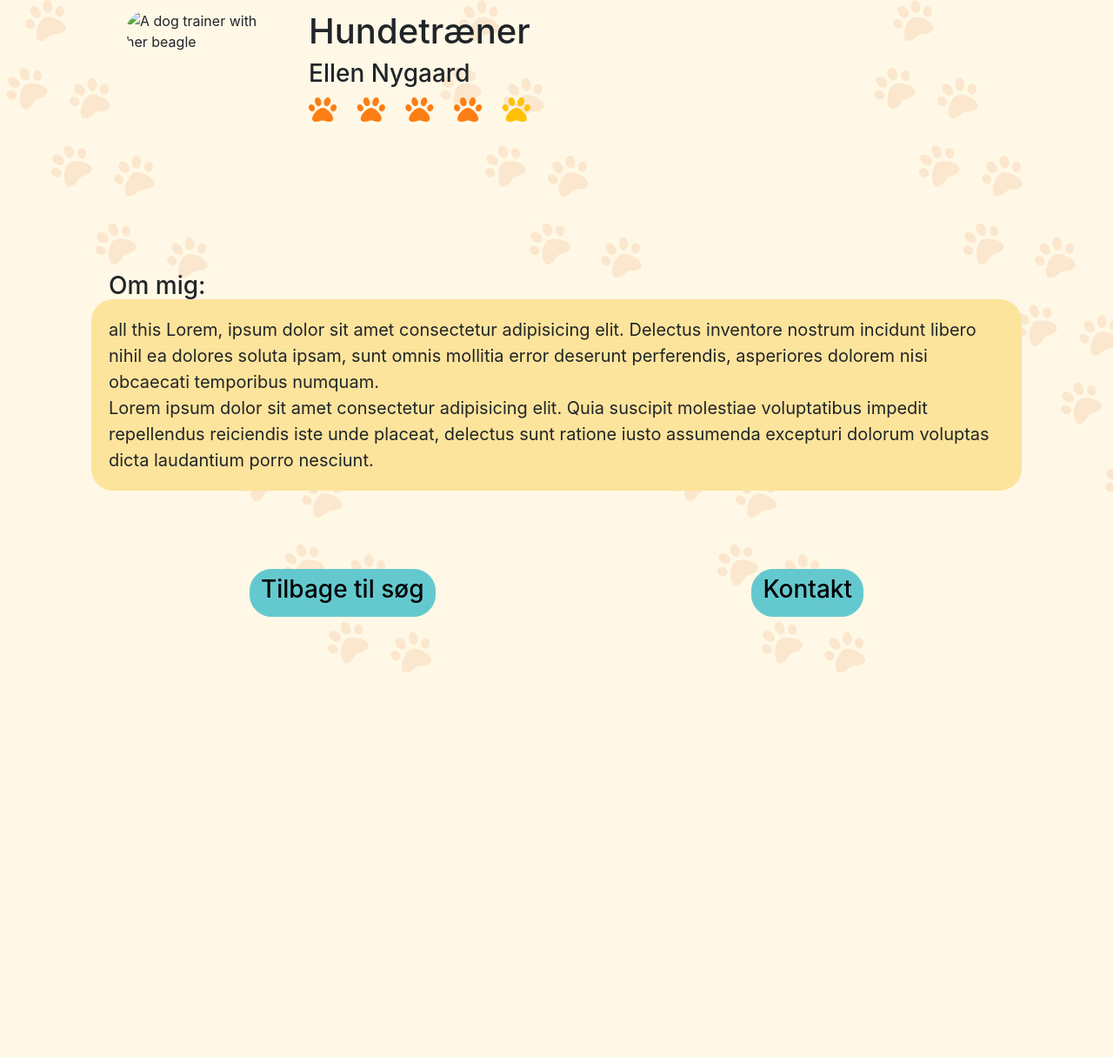
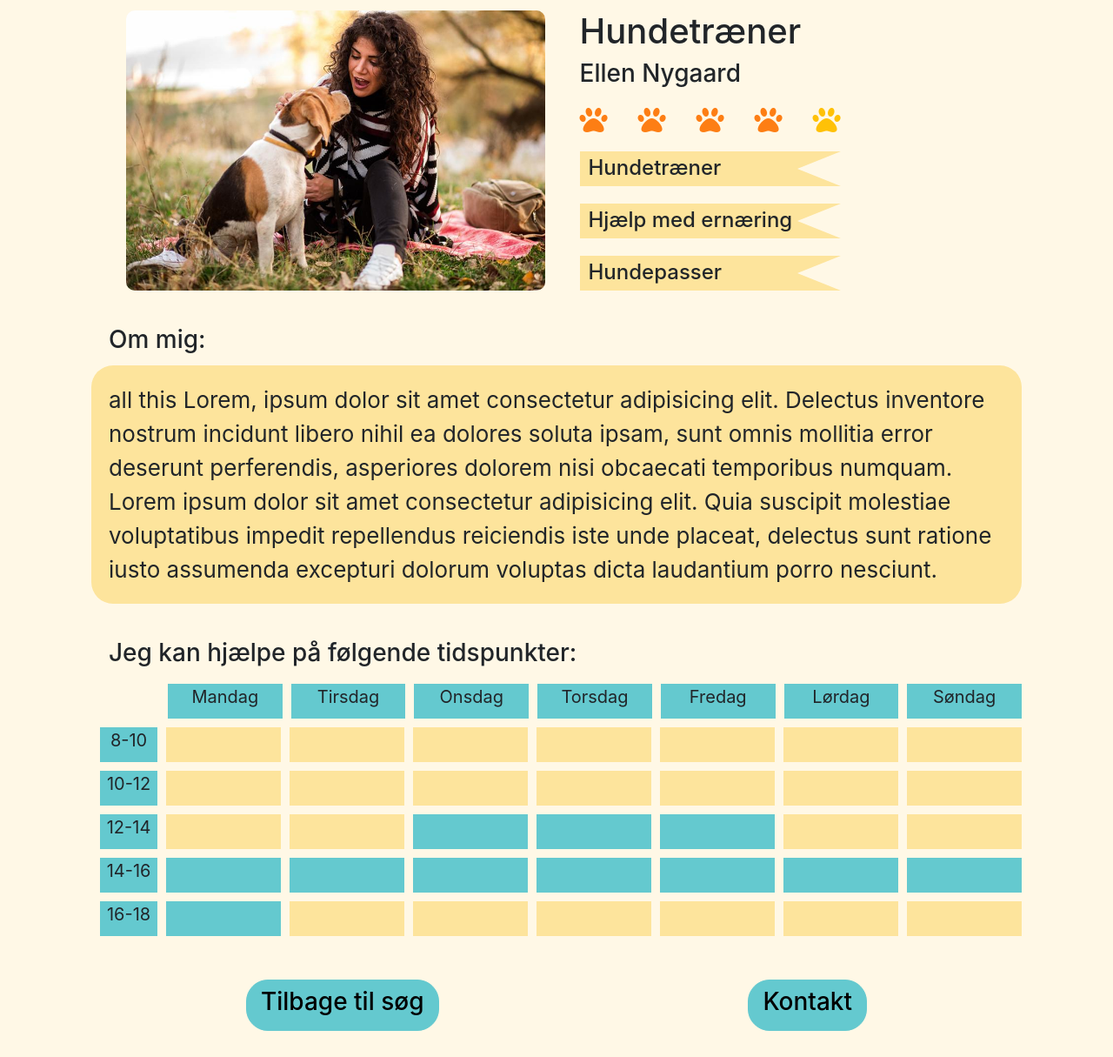
Before and after one commit to CFredsgaard/Human-Computer-Interaction, a plain HTML site: page html/viewProfile.html in a window 1280 px wide. Shown: the part 8-1223 px from the top of the page at 87% size. Before the commit the page ends 800 px from the top, so only its background shows below. Drawn offline with nearby package versions, Linux system fonts and the light colour scheme.

Commit message:
updated view-profile-page

```diff
--- a/html/viewProfile.html
+++ b/html/viewProfile.html
@@ -10,6 +10,7 @@
     <!-- Required meta tags -->
     <meta charset="utf-8">
     <meta name="viewport" content="width=device-width, initial-scale=1, shrink-to-fit=no">
+    <meta name="keywords" content="dog training, hundepasning, hund"/>
 
     <!-- Bootstrap CSS -->
     <link rel="stylesheet" href="https://maxcdn.bootstrapcdn.com/bootstrap/4.0.0/css/bootstrap.min.css" integrity="sha384-Gn5384xqQ1aoWXA+058RXPxPg6fy4IWvTNh0E263XmFcJlSAwiGgFAW/dAiS6JXm" crossorigin="anonymous">
@@ -25,10 +26,10 @@
   <body>
     <div class="container">
       <!-- Content here -->
-      <div class="mainprofile block">
+      <div class="mainprofile block"> <!-- Includes profile pic, headline, name, review, and main skills -->
 
             <div class="profilepicture">
-            <img src="./ressources/images/beagle_woman.jpg" alt="A dog trainer with her beagle">
+            <img src="../ressources/images/beagle_woman.jpg" alt="A dog trainer with her beagle">
             </div>
 
             <div class="skills">
@@ -42,22 +43,120 @@
                 <i class="emptypaw fa fa-paw fa-2x" aria-hidden="true"></i>
               </div>
 
+            <!-- Bookmark div: each bookmark consists of a rectangle and 2 triangles -->
+            <div class="tags">
+
+              <div class="tag">
+                <div class="rectangle"> <h4>Hundetræner</h4></div>
+
+                <div class="triangle">
+                  <div class="triangle-up"></div>
+                  <div class="triangle-down"></div>
+                </div>
+              </div>
+
+            <div class="tag">
+              <div class="rectangle"> <h4>Hjælp med ernæring</h4></div>
+
+              <div class="triangle">
+                <div class="triangle-up"></div>
+                <div class="triangle-down"></div>
+              </div>
             </div>
+
+            <div class="tag">
+              <div class="rectangle"> <h4>Hundepasser</h4></div>
+
+              <div class="triangle">
+                <div class="triangle-up"></div>
+                <div class="triangle-down"></div>
+              </div>
+            </div>
+
+            </div> <!-- end of Bookmark div -->
+            </div> <!-- en of mainprofile div -->
       </div>
+
         <h3>Om mig:</h3>
+
       <div class="information block">
           all this Lorem, ipsum dolor sit amet consectetur adipisicing elit. Delectus inventore nostrum incidunt libero nihil ea dolores soluta ipsam, sunt omnis mollitia error deserunt perferendis, asperiores dolorem nisi obcaecati temporibus numquam.
           <br> Lorem ipsum dolor sit amet consectetur adipisicing elit. Quia suscipit molestiae voluptatibus impedit repellendus reiciendis iste unde placeat, delectus sunt ratione iusto assumenda excepturi dolorum voluptas dicta laudantium porro nesciunt.
-
       </div>
+      <h3>Jeg kan hjælpe på følgende tidspunkter:</h3>
 
       <div class="calendar block">
+
+        <div class="dayrow timerow">
+          <div class="blueslot timeslot">Mandag</div>
+          <div class="blueslot timeslot">Tirsdag</div>
+          <div class="blueslot timeslot">Onsdag</div>
+          <div class="blueslot timeslot">Torsdag</div>
+          <div class="blueslot timeslot">Fredag</div>
+          <div class="blueslot timeslot">Lørdag</div>
+          <div class="blueslot timeslot">Søndag</div>
+        </div>
+
+        <div class="eightten timerow">
+            <div class="blueslot minislot">8-10</div>
+            <div class="yellowslot timeslot"></div>
+            <div class="yellowslot timeslot"></div>
+            <div class="yellowslot timeslot"></div>
+            <div class="yellowslot timeslot"></div>
+            <div class="yellowslot timeslot"></div>
+            <div class="yellowslot timeslot"></div>
+            <div class="yellowslot timeslot"></div>
+        </div>
+
+        <div class="tentwelve timerow">
+          <div class="blueslot minislot">10-12</div>
+          <div class="yellowslot timeslot"></div>
+          <div class="yellowslot timeslot"></div>
+          <div class="yellowslot timeslot"></div>
+          <div class="yellowslot timeslot"></div>
+          <div class="yellowslot timeslot"></div>
+          <div class="yellowslot timeslot"></div>
+          <div class="yellowslot timeslot"></div>
+       </div>
+
+        <div class="twelvetwo timerow">
+          <div class="blueslot minislot">12-14</div>
+          <div class="yellowslot timeslot"></div>
+          <div class="yellowslot timeslot"></div>
+          <div class="blueslot timeslot"></div>
+          <div class="blueslot timeslot"></div>
+          <div class="blueslot timeslot"></div>
+          <div class="yellowslot timeslot"></div>
+          <div class="yellowslot timeslot"></div>
+        </div>
+
+        <div class="twofour timerow">
+          <div class="blueslot minislot">14-16</div>
+          <div class="blueslot timeslot"></div>
+          <div class="blueslot timeslot"></div>
+          <div class="blueslot timeslot"></div>
+          <div class="blueslot timeslot"></div>
+          <div class="blueslot timeslot"></div>
+          <div class="blueslot timeslot"></div>
+          <div class="blueslot timeslot"></div>
+        </div>
+
+        <div class="foursix timerow">
+          <div class="blueslot minislot">16-18</div>
+          <div class="blueslot timeslot"></div>
+          <div class="yellowslot timeslot"></div>
+          <div class="yellowslot timeslot"></div>
+          <div class="yellowslot timeslot"></div>
+          <div class="yellowslot timeslot"></div>
+          <div class="yellowslot timeslot"></div>
+          <div class="yellowslot timeslot"></div>
+        </div>
 
       </div>
 
       <div class="buttons block">
-        <button type="button" class="blue-btn btn btn-primary"><h3>Tilbage til søg</h3></button>
-        <button type="button" class="blue-btn btn btn-primary"><h3>Kontakt</h3></button>
+        <a href="search.html" class="blue-btn btn btn-primary btn-lg"><h3>Tilbage til søg</h3></a>
+        <button type="button" class="blue-btn btn btn-primary btn-lg"><h3>Kontakt</h3></button>
       </div>
 
     </div>
--- a/ressources/styles/viewProfile.css
+++ b/ressources/styles/viewProfile.css
@@ -1,10 +1,13 @@
 @import "primaryStyle.css";
 
-
+body{
+    background-image: none !important;
+}
 .container{
     display: flex;
     flex-direction: column;
     justify-content: space-between;
+
 }
 .block{
     margin: 20px;
@@ -15,10 +18,11 @@
     margin-left: 20px;
 }
 .skills{
-    justify-content: left;
-    margin-left: 40px;
+    justify-content: space-between;
+    padding: 0px 0px 0px 40px;
 }
 .pawblock{
+    margin-top: 20px;
     display: flex;
     flex-direction: row;
     justify-content: space-between;
@@ -29,31 +33,115 @@
 .emptypaw{
     color: var(--yellow);
 }
+.tags{
+    display: flex;
+    flex-direction: column;
+    justify-content: start;
+
+}
+
+.tag{
+    display: flex;
+    flex-direction: row;
+    justify-content: start;
+    margin-top: 20px;
+}
+
+.rectangle {
+    height: 40px;
+    width: 250px;
+    background-color: var(--sandYellow);
+  }
+
+.rectangle > h4 {
+    margin-left: 10px;
+    margin-top: 5px;
+}
+.triangle-up {
+	width: 0;
+	height: 0;
+	border-top: 0px solid transparent;
+	border-left: 50px solid var(--sandYellow);
+	border-bottom: 20px solid transparent;
+}
+.triangle-down {
+	width: 0;
+	height: 0;
+	border-top: 20px solid transparent;
+	border-left: 50px solid var(--sandYellow);
+	border-bottom: 0px solid transparent;
+}
+
 .profilepicture{
-    width: 170px;
-    height: 280px;
+    width: 45%;
+    height: auto;
     margin-left: 40px;
 }
 img {
     width: 100%;
+    min-width: 150px;
     height: 100%;
     object-fit: cover;
-    border-radius: 25px;
+    border-radius: 10px;
 }
 .container > h3 {
     margin-left: 40px;
+    margin-top: 20px;
 }
 .information{
-    margin-top: -10px;
-    font-size: 20px;
+    margin-top: 5px;
+    font-size: 26px;
     padding: 20px;
     background-color: var(--sandYellow);
     border-radius: 25px;
 }
+
+.calendar{
+    display: flex;
+    flex-direction: column;
+    margin-top: 0px;
+    justify-content: end;
+}
+
+.timerow{
+    display: flex;
+    flex-direction: row;
+    margin-top: 10px;
+}
+
+.dayrow{
+    margin-left: 78px;
+}
+
+.blueslot{
+    height: 40px;
+    width: 14%;
+    background-color: var(--lightblue);
+    margin-left: 10px;
+    text-align: center;
+    font-size: 20px;
+}
+.yellowslot{
+    height: 40px;
+    width: 14%;
+    background-color: var(--sandYellow);
+    margin-left: 10px;
+    text-align: center;
+    font-size: 20px;
+}
+
+.minislot{
+    height: 40px;
+    width: 75px;
+    background-color: var(--lightblue);
+    text-align: center;
+    font-size: 20px;
+}
+
 .buttons{
     display: flex;
     flex-direction: row;
-    justify-content: space-evenly;
+    justify-content: space-around;
 }
 .blue-btn{
     text-align: center !important;
```
